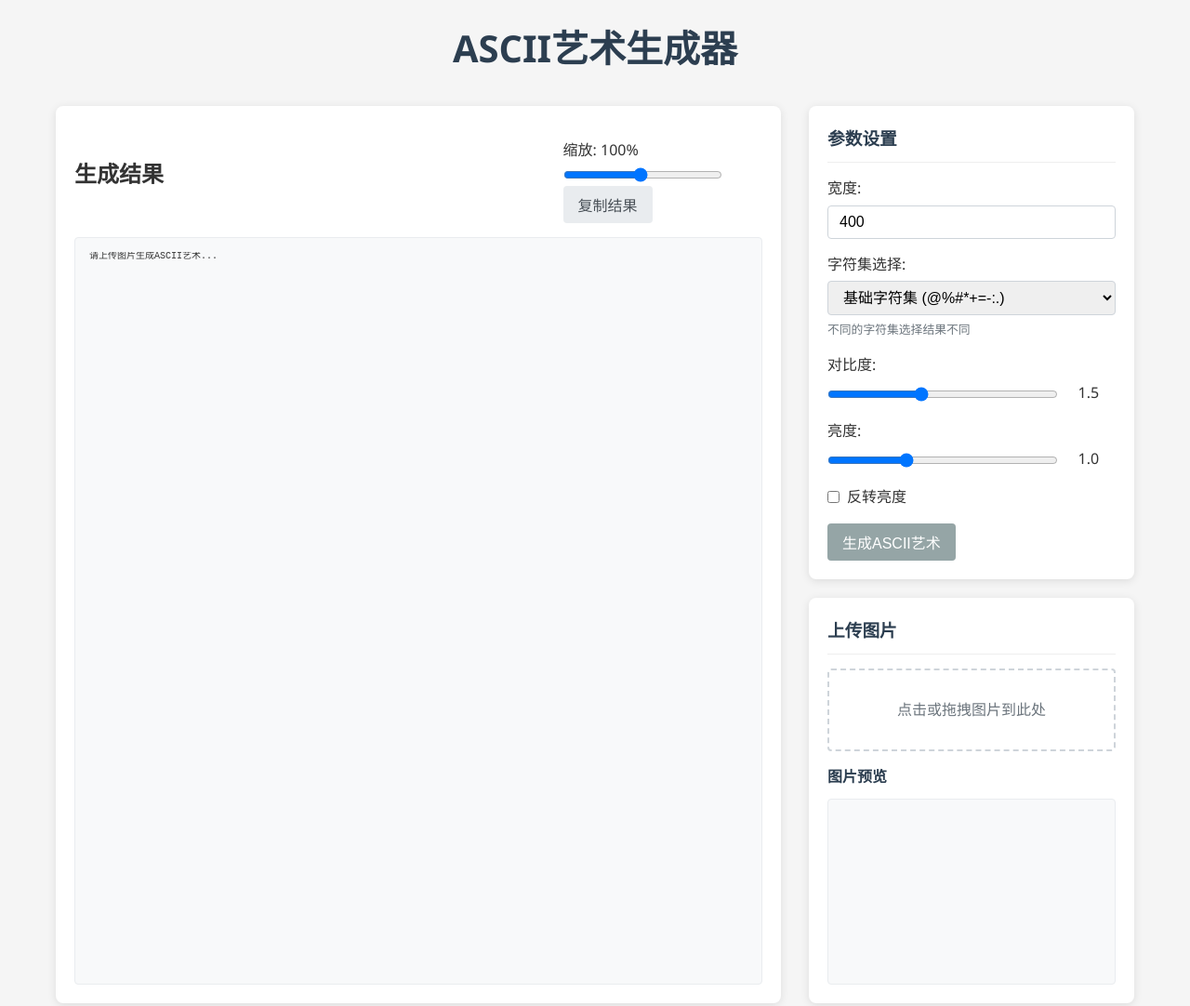
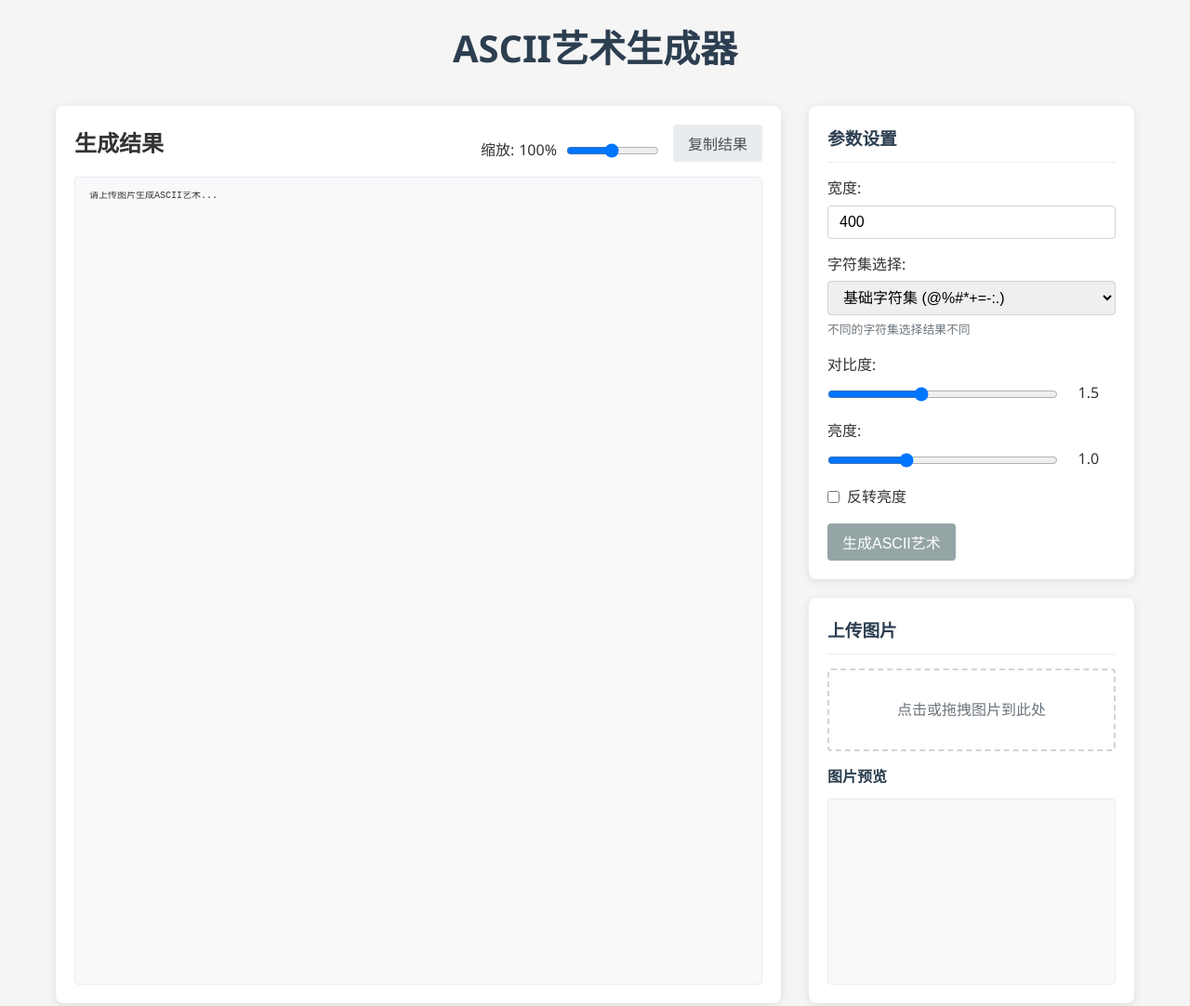
Before and after one commit to qingxyf/ascii-art-generator, a plain HTML site: page index.html in a window 1280 px wide. Shown: the top 1082 px of the page at 93% size. Drawn offline with Linux system fonts and the light colour scheme.

Commit message:
Update style.css
缩放功能

```diff
--- a/css/style.css
+++ b/css/style.css
@@ -49,6 +49,38 @@ header h1 {
     justify-content: space-between;
     align-items: center;
     margin-bottom: 15px;
+}
+
+.header-controls {
+    display: flex;
+    align-items: center;
+    gap: 15px;
+}
+
+.zoom-control {
+    display: flex;
+    align-items: center;
+    gap: 10px;
+}
+
+.zoom-control input[type="range"] {
+    width: 100px;
+}
+
+.zoom-control label {
+    display: flex;
+    align-items: center;
+    gap: 5px;
+    white-space: nowrap;
+}
+
+#ascii-result {
+    font-family: monospace;
+    white-space: pre;
+    font-size: 10px;
+    line-height: 1;
+    overflow: auto;
+    transform-origin: top left;
 }
 
 .result-display {
```
